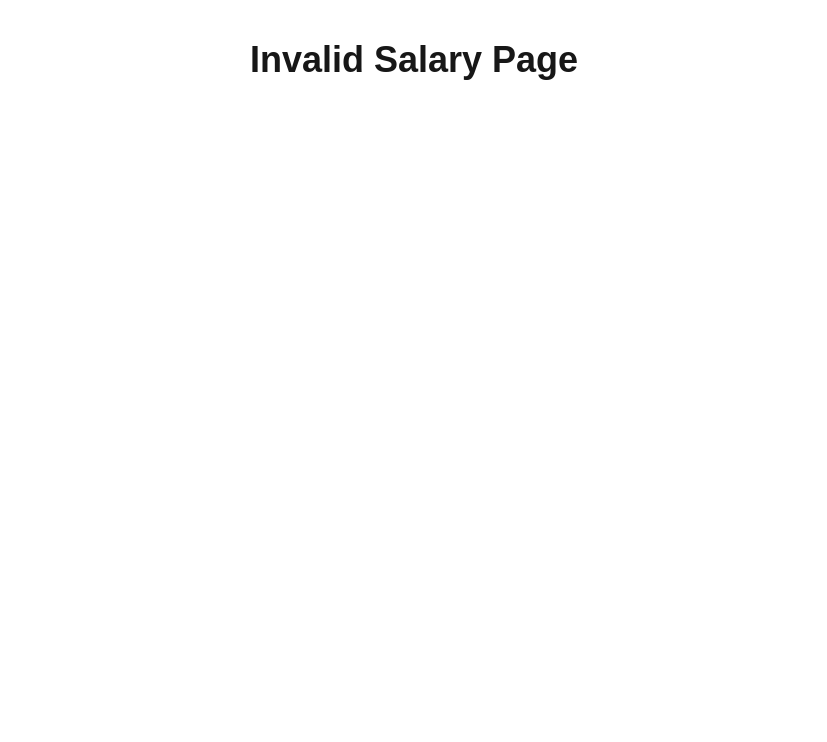
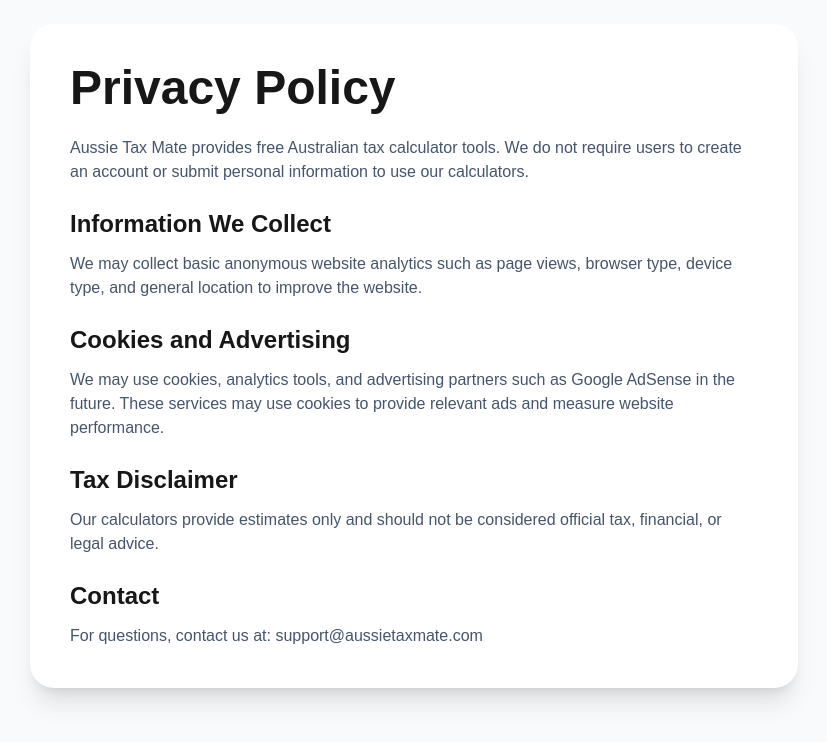
Before and after one commit to 1046527314-stack/aussie-tax-calculator, a Next.js app: page /privacy-policy in a window 1280 px wide. Shown: the top 742 px of the page, without its empty margins (226-1053 px from the left). Built offline with nearby package versions, Linux system fonts and the light colour scheme.

Commit message:
add privacy policy

```diff
--- /dev/null
+++ b/app/privacy-policy/page.tsx
@@ -0,0 +1,33 @@
+export default function PrivacyPolicyPage() {
+  return (
+    <main className="min-h-screen bg-slate-50 p-6">
+      <div className="mx-auto max-w-3xl rounded-3xl bg-white p-10 shadow-xl">
+        <h1 className="text-5xl font-black mb-6">Privacy Policy</h1>
+
+        <p className="text-slate-600 mb-6">
+          Aussie Tax Mate provides free Australian tax calculator tools. We do not require users to create an account or submit personal information to use our calculators.
+        </p>
+
+        <h2 className="text-2xl font-bold mb-3">Information We Collect</h2>
+        <p className="text-slate-600 mb-6">
+          We may collect basic anonymous website analytics such as page views, browser type, device type, and general location to improve the website.
+        </p>
+
+        <h2 className="text-2xl font-bold mb-3">Cookies and Advertising</h2>
+        <p className="text-slate-600 mb-6">
+          We may use cookies, analytics tools, and advertising partners such as Google AdSense in the future. These services may use cookies to provide relevant ads and measure website performance.
+        </p>
+
+        <h2 className="text-2xl font-bold mb-3">Tax Disclaimer</h2>
+        <p className="text-slate-600 mb-6">
+          Our calculators provide estimates only and should not be considered official tax, financial, or legal advice.
+        </p>
+
+        <h2 className="text-2xl font-bold mb-3">Contact</h2>
+        <p className="text-slate-600">
+          For questions, contact us at: support@aussietaxmate.com
+        </p>
+      </div>
+    </main>
+  )
+}
```
